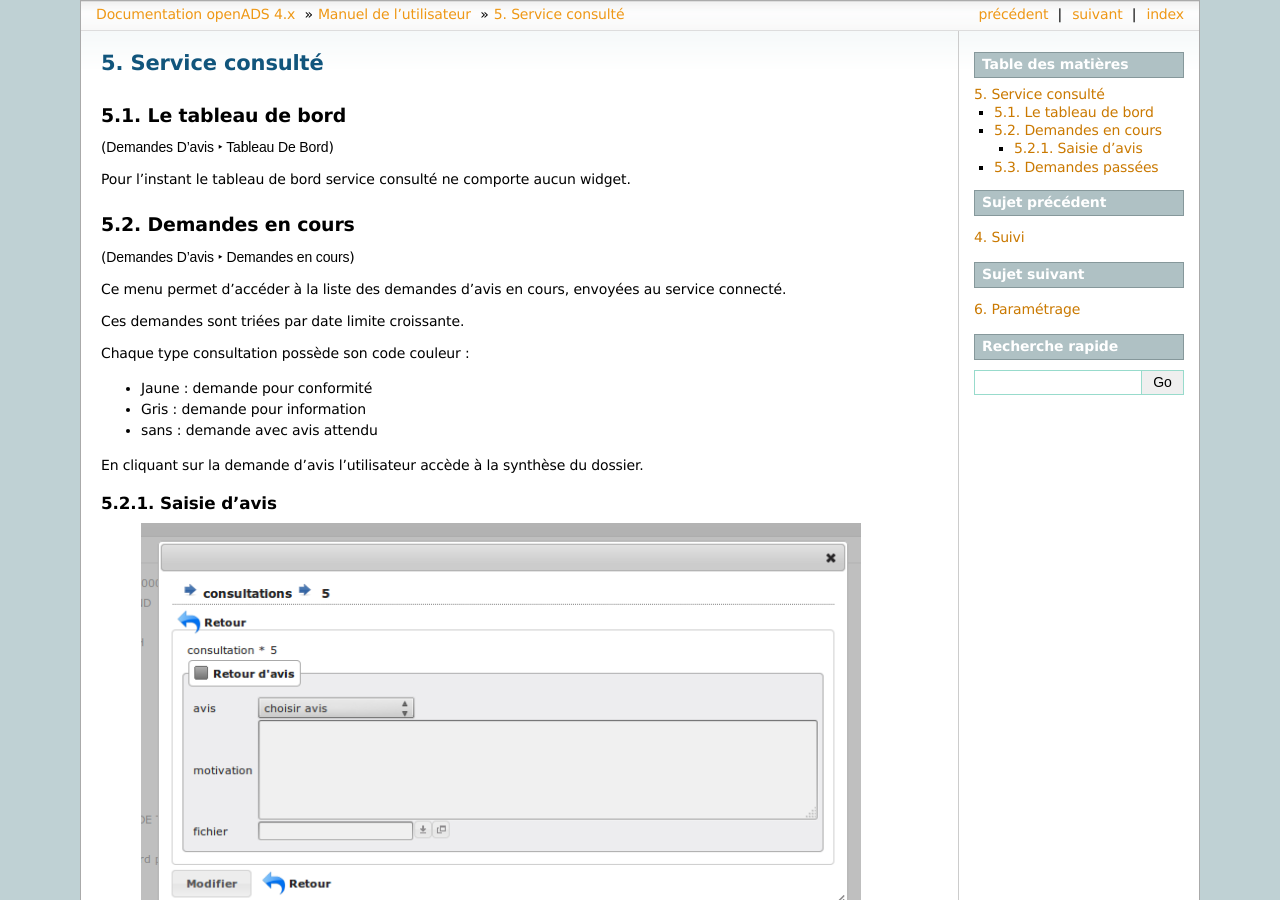
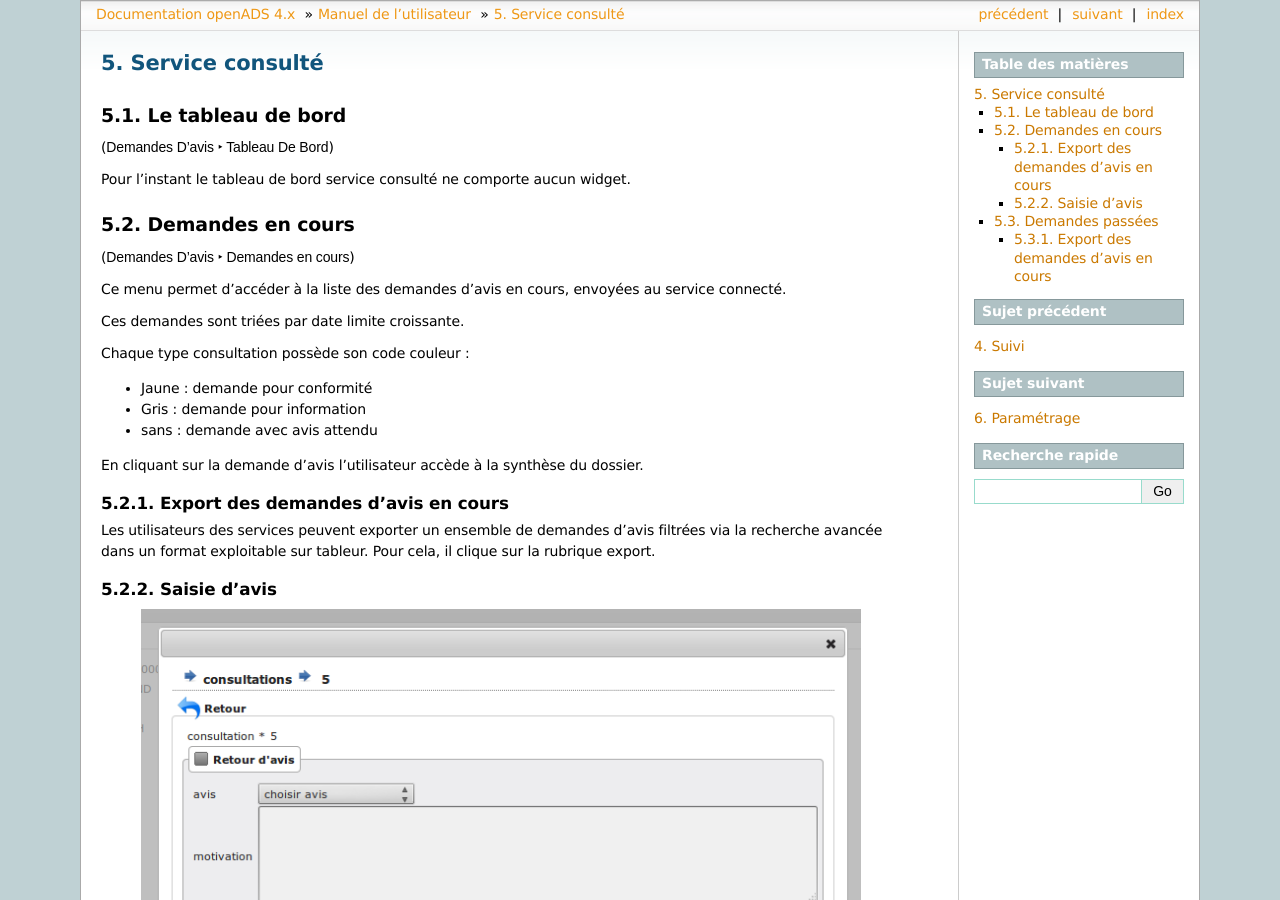
Before and after one commit to mpavaux/openads-documentation, a Sphinx documentation site: the page built from source/manuel_utilisateur/service_consulte.rst, in a window 1280 px wide and 900 px high. Built offline with Sphinx 7.4.7, drawn with Linux system fonts in a browser that asks for light colours; some of the changed text lies outside the part shown.

Commit message:
Mise à jour de la doc concernant le profil service consulté

```diff
--- a/source/manuel_utilisateur/service_consulte.rst
+++ b/source/manuel_utilisateur/service_consulte.rst
@@ -32,6 +32,17 @@
 - sans : demande avec avis attendu
 
 En cliquant sur la demande d'avis l'utilisateur accède à la synthèse du dossier.
+
+.. _service_consulte_demandes_avis_en_cours:
+
+Export des demandes d'avis en cours
+===================================
+
+Les utilisateurs des services peuvent exporter un ensemble de demandes d'avis
+filtrées via la recherche avancée dans un format exploitable sur tableur.
+Pour cela, il clique sur la rubrique export.
+
+.. XXX insérer une capture
 
 Saisie d'avis
 =============
@@ -69,3 +80,12 @@
 - sans : avis attendu
 
 En cliquant sur la demande d'avis l'utilisateur accède à la synthèse du dossier.
+
+Export des demandes d'avis en cours
+===================================
+
+Les utilisateurs des services peuvent exporter un ensemble de demandes d'avis
+filtrées via la recherche avancée dans un format exploitable sur tableur.
+Pour cela, il clique sur la rubrique export.
+
+.. XXX insérer une capture ou lien vers
```
